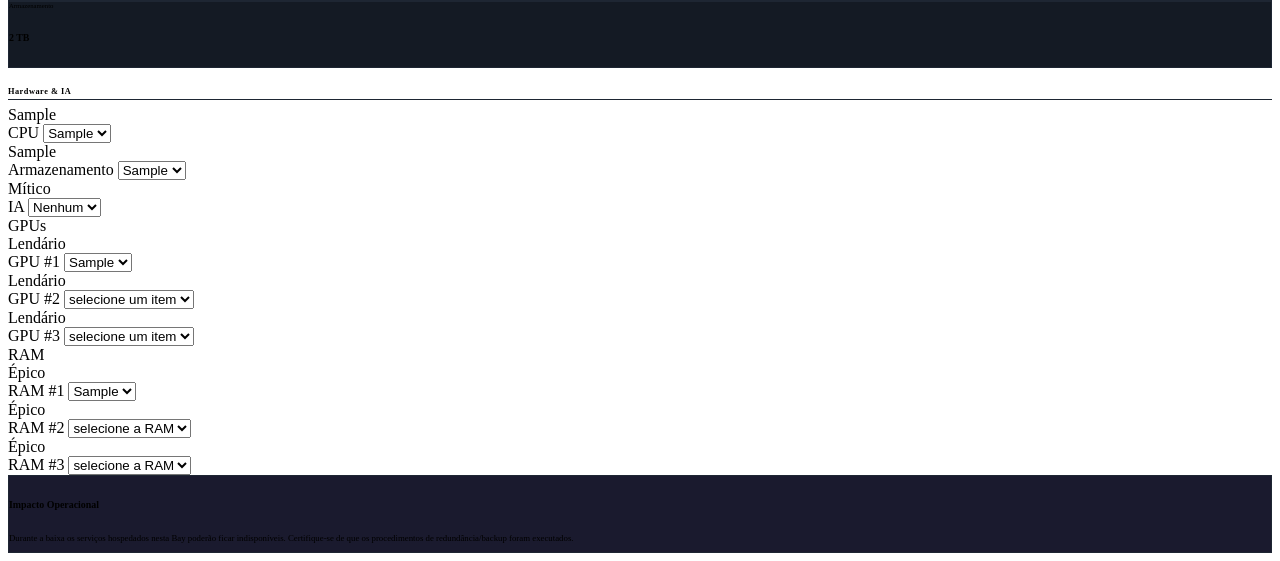
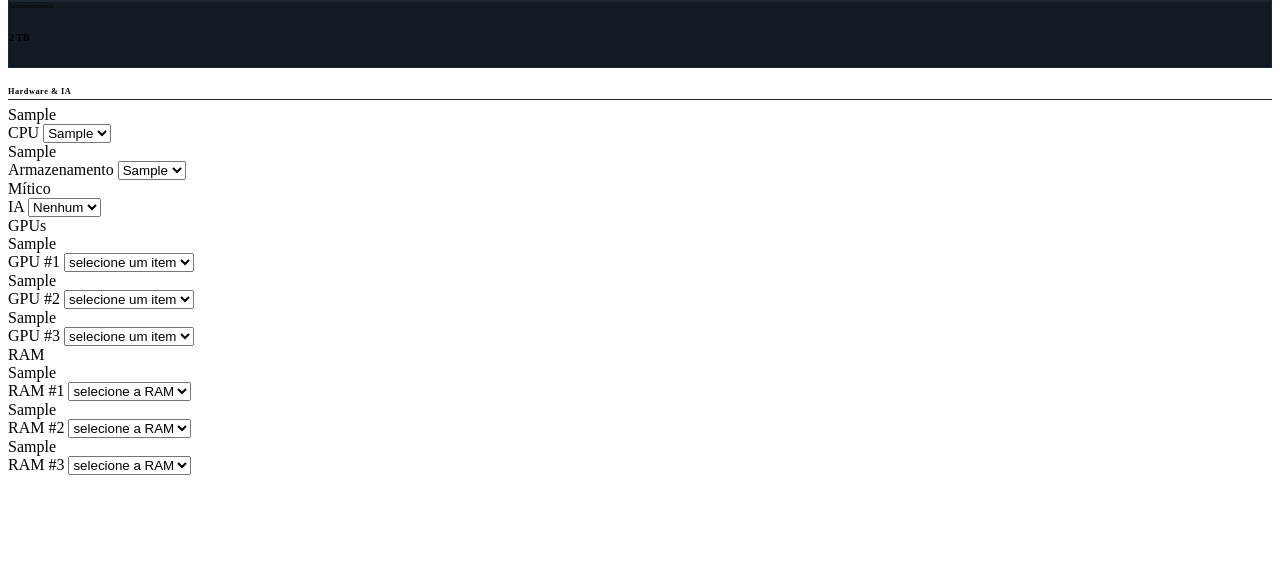
Before and after one commit to GabigolDEVPY/DATACENTER_SIMULATOR, a Django app: page /server/get-bay-detail/1 in a window 1280 px wide. Shown: the part 600-1161 px from the top of the page. After the commit the page ends 1075 px from the top, so only its background shows below. Run offline with Django 5.2, Linux system fonts and the light colour scheme; tables that the repository leaves empty hold one stand-in row (values such as "Sample post").

Commit message:
arrumando raridades

```diff
--- a/server/models.py
+++ b/server/models.py
@@ -38,19 +38,25 @@ class Bay(models.Model):
         WattsTier.VERY_HIGH: 280000,
     }
 
-    gpu = models.ForeignKey(InventoryItem, on_delete=models.CASCADE, null=True, blank=True, related_name="gpu_bay")
+    cpu = models.ForeignKey(InventoryItem, on_delete=models.CASCADE, null=True, blank=True, related_name="cpu_bay")
     ssd = models.ForeignKey(InventoryItem, on_delete=models.CASCADE, null=True, blank=True, related_name="ssd_bay")
-    cpu = models.ForeignKey(InventoryItem, on_delete=models.CASCADE, null=True, blank=True, related_name="cpu_bay")
-    ram = models.ForeignKey(InventoryItem, on_delete=models.CASCADE, null=True, blank=True, related_name="ram_bay")
+
+    gpu1 = models.ForeignKey(InventoryItem, on_delete=models.CASCADE, null=True, blank=True, related_name="gpu_bay1")
+    gpu2 = models.ForeignKey(InventoryItem, on_delete=models.CASCADE, null=True, blank=True, related_name="gpu_bay2")
+    gpu3 = models.ForeignKey(InventoryItem, on_delete=models.CASCADE, null=True, blank=True, related_name="gpu_bay3")
+
+    ram1 = models.ForeignKey(InventoryItem, on_delete=models.CASCADE, null=True, blank=True, related_name="ram_bay1")
+    ram2 = models.ForeignKey(InventoryItem, on_delete=models.CASCADE, null=True, blank=True, related_name="ram_bay2")
+    ram3 = models.ForeignKey(InventoryItem, on_delete=models.CASCADE, null=True, blank=True, related_name="ram_bay3")
 
     @property
     def get_power(self):
-        power =(self.cpu.get_power() + self.gpu.get_power() + self.ssd.get_power() + self.ram.get_power())
+        power =(self.cpu.get_power() + self.gpu1.get_power() + self.gpu2.get_power() + self.gpu3.get_power() + self.ssd.get_power() + self.ram1.get_power() + self.ram2.get_power() + self.ram3.get_power())
         return power
 
     @property
     def get_energy_rate(self):
-        energy_rate =(self.get_cpu.get_energy_rate() + self.get_gpu.get_energy_rate() + self.get_ssd.get_energy_rate() + self.get_ram.get_energy_rate())
+        energy_rate =(self.get_cpu.get_energy_rate() + self.get_gpu1.get_energy_rate() + self.get_gpu2.get_energy_rate() + self.get_gpu3.get_energy_rate() + self.get_ssd.get_energy_rate() + self.get_ram1.get_energy_rate() + self.get_ram2.get_energy_rate() + self.get_ram3.get_energy_rate())
         return energy_rate
 
     @property
@@ -58,22 +64,39 @@ class Bay(models.Model):
         return self.WATTS_PRICE.get(self.watts, 0)
 
 
+    # get das peças
+    @property
+    def get_ssd(self):
+        return self.ssd.item.ssd if self.ssd else None
+
+    def __str__(self):
+        return f" {self.name}"
+
     # get das partes do bay
     @property
     def get_cpu(self):
         return self.cpu.item.cpu if self.cpu else None
 
     @property
-    def get_gpu(self):
-        return self.gpu.item.gpu if self.gpu else None
+    def get_gpu1(self):
+        return self.gpu1.item.gpu if self.gpu1 else None
 
     @property
-    def get_ram(self):
-        return self.ram.item.ram if self.ram else None
+    def get_gpu2(self):
+        return self.gpu2.item.gpu if self.gpu2 else None
 
     @property
-    def get_ssd(self):
-        return self.ssd.item.ssd if self.ssd else None
+    def get_gpu3(self):
+        return self.gpu3.item.gpu if self.gpu3 else None
 
-    def __str__(self):
-        return f" {self.name}"
+    @property
+    def get_ram1(self):
+        return self.ram1.item.ram if self.ram1 else None
+
+    @property
+    def get_ram2(self):
+        return self.ram2.item.ram if self.ram2 else None
+
+    @property
+    def get_ram3(self):
+        return self.ram3.item.ram if self.ram3 else None
--- a/server/templates/partials/modal_bay.html
+++ b/server/templates/partials/modal_bay.html
@@ -200,12 +200,12 @@
             <span class="group-title"><i class="bi bi-gpu-card"></i> GPUs</span>
             <div class="row g-1">
                 <div class="col-6 col-md-4">
-                    <div class="card-wrapper rarity-legendary">
+                    <div class="card-wrapper {{ bay.get_gpu1.rarity }}">
                         <div class="card-glow-outer"></div>
                         <div class="card-border">
                             <div class="card-inner">
                                 <div class="card-glow-inner"></div>
-                                <span class="rarity-badge">Lendário</span>
+                                <span class="rarity-badge">{{ bay.get_gpu1.rarity }}</span>
                                 <div class="d-flex flex-column gap-1 w-100">
                                     <span class="card-label"><i class="bi bi-gpu-card"></i> GPU #1</span>
                                     <select class="part-select">
@@ -220,12 +220,12 @@
                     </div>
                 </div>
                 <div class="col-6 col-md-4">
-                    <div class="card-wrapper rarity-legendary">
+                    <div class="card-wrapper rarity-{{ bay.get_gpu2.rarity }}">
                         <div class="card-glow-outer"></div>
                         <div class="card-border">
                             <div class="card-inner">
                                 <div class="card-glow-inner"></div>
-                                <span class="rarity-badge">Lendário</span>
+                                <span class="rarity-badge">{{ bay.get_gpu2.rarity }}</span>
                                 <div class="d-flex flex-column gap-1 w-100">
                                     <span class="card-label"><i class="bi bi-gpu-card"></i> GPU #2</span>
                                     <select class="part-select">
@@ -240,12 +240,12 @@
                     </div>
                 </div>
                 <div class="col-6 col-md-4">
-                    <div class="card-wrapper rarity-legendary">
+                    <div class="card-wrapper rarity-{{ bay.get_gpu3.rarity }}">
                         <div class="card-glow-outer"></div>
                         <div class="card-border">
                             <div class="card-inner">
                                 <div class="card-glow-inner"></div>
-                                <span class="rarity-badge">Lendário</span>
+                                <span class="rarity-badge">{{ bay.get_gpu3.rarity }}</span>
                                 <div class="d-flex flex-column gap-1 w-100">
                                     <span class="card-label"><i class="bi bi-gpu-card"></i> GPU #3</span>
                                     <select class="part-select">
@@ -267,12 +267,12 @@
             <span class="group-title"><i class="bi bi-memory"></i> RAM</span>
             <div class="row g-1">
                 <div class="col-6 col-md-4">
-                    <div class="card-wrapper rarity-epic">
+                    <div class="card-wrapper rarity-{{ bay.get_ram1.rarity }}">
                         <div class="card-glow-outer"></div>
                         <div class="card-border">
                             <div class="card-inner">
                                 <div class="card-glow-inner"></div>
-                                <span class="rarity-badge">Épico</span>
+                                <span class="rarity-badge">{{ bay.get_ram1.rarity }}</span>
                                 <div class="d-flex flex-column gap-1 w-100">
                                     <span class="card-label"><i class="bi bi-memory"></i> RAM #1</span>
                                     <select class="part-select">
@@ -287,12 +287,12 @@
                     </div>
                 </div>
                 <div class="col-6 col-md-4">
-                    <div class="card-wrapper rarity-epic">
+                    <div class="card-wrapper rarity-{{ bay.get_ram2.rarity }}">
                         <div class="card-glow-outer"></div>
                         <div class="card-border">
                             <div class="card-inner">
                                 <div class="card-glow-inner"></div>
-                                <span class="rarity-badge">Épico</span>
+                                <span class="rarity-badge">{{ bay.get_ram2.rarity }}</span>
                                 <div class="d-flex flex-column gap-1 w-100">
                                     <span class="card-label"><i class="bi bi-memory"></i> RAM #2</span>
                                     <select class="part-select">
@@ -307,12 +307,12 @@
                     </div>
                 </div>
                 <div class="col-6 col-md-4">
-                    <div class="card-wrapper rarity-epic">
+                    <div class="card-wrapper rarity-{{ bay.get_ram3.rarity }}">
                         <div class="card-glow-outer"></div>
                         <div class="card-border">
                             <div class="card-inner">
                                 <div class="card-glow-inner"></div>
-                                <span class="rarity-badge">Épico</span>
+                                <span class="rarity-badge">{{ bay.get_ram3.rarity }}</span>
                                 <div class="d-flex flex-column gap-1 w-100">
                                     <span class="card-label"><i class="bi bi-memory"></i> RAM #3</span>
                                     <select class="part-select">
@@ -330,21 +330,4 @@
         </div>
 
     </div><!-- /hardware-section -->
-
-    <!-- Impacto Operacional (bem compacto) -->
-    <div class="row mt-2">
-        <div class="col-12">
-            <div class="alert-card rounded-2 p-1 d-flex align-items-start gap-1" style="background: #1a1a2e; border-left: 3px solid #f87171; border: 1px solid #1e2633;">
-                <i class="bi bi-shield-exclamation" style="color: #f87171; font-size: 0.9rem;"></i>
-                <div>
-                    <h6 class="fw-semibold text-light mb-0" style="font-size: 0.62rem;">Impacto Operacional</h6>
-                    <p class="text-secondary mb-0" style="font-size: 0.55rem;">
-                        Durante a baixa os serviços hospedados nesta Bay poderão ficar indisponíveis.
-                        Certifique-se de que os procedimentos de redundância/backup foram executados.
-                    </p>
-                </div>
-            </div>
-        </div>
-    </div>
-
 </div>
```
Also changed, not shown: server/migrations/0003_remove_bay_gpu_remove_bay_ram_bay_gpu1_bay_gpu2_and_more.py (added).
